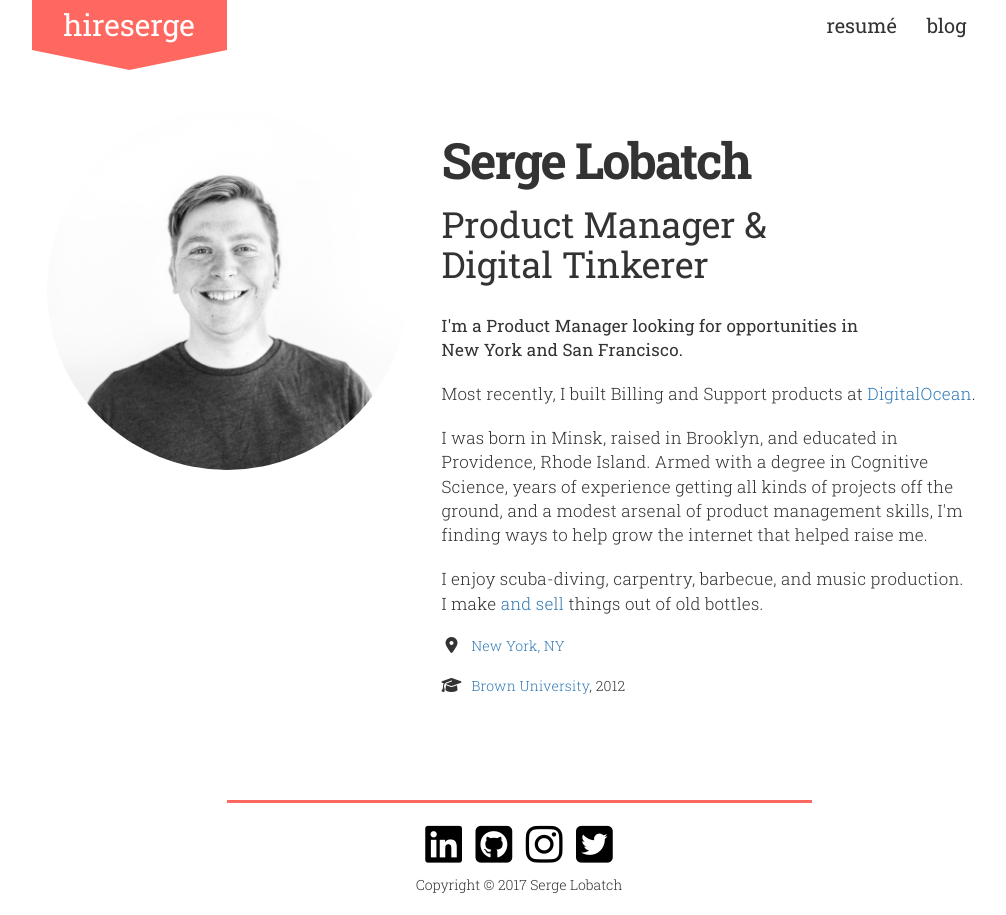
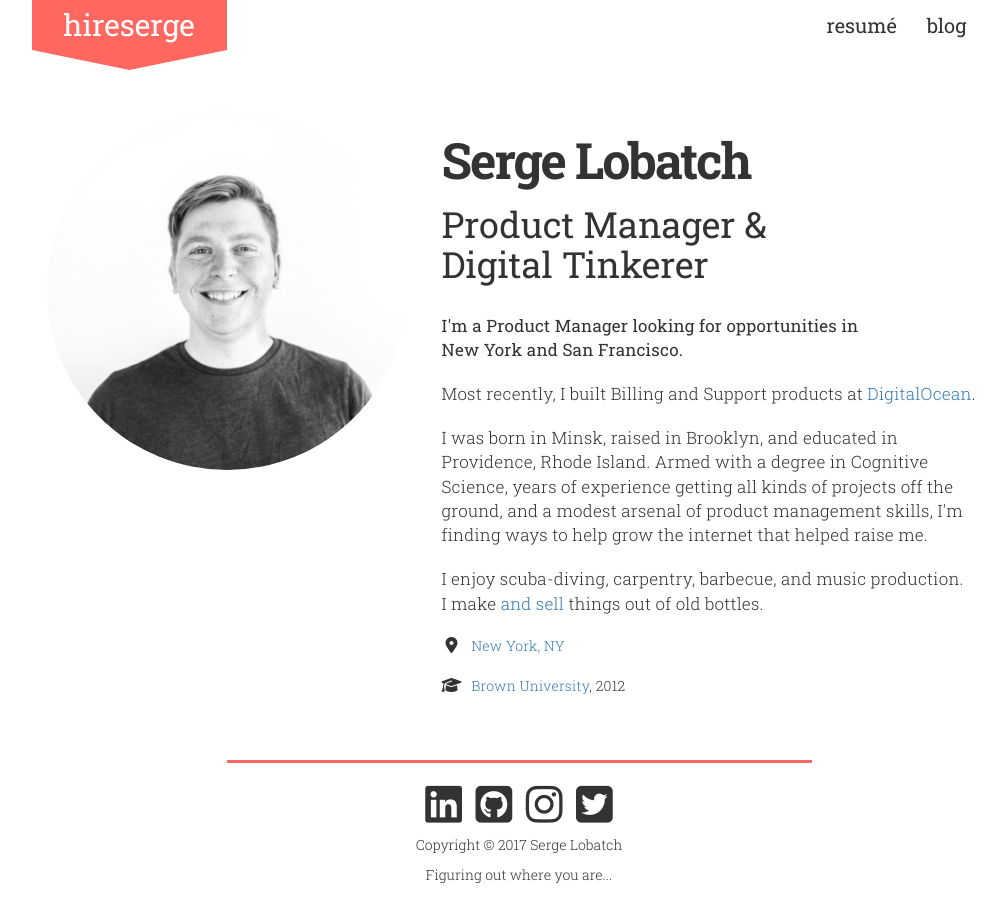
Before and after one commit to slobatch/slobatch.github.io, a Jekyll site: the page built from index.html, in a window 1280 px wide. Shown: the whole page, without its empty margins (121-1127 px from the left). Built offline with Jekyll 4.4.1, drawn with Linux system fonts in a browser that asks for light colours; nearby versions of some CDN libraries; part of the change alters nothing that is shown.

```diff
--- a/_includes/footer.html
+++ b/_includes/footer.html
@@ -20,7 +20,7 @@
     </div>
     <div class="row">
       <div class="col-xs-6 col-xs-offset-3">
-        <p id="demo"></p>
+        <p id="demo">Figuring out where you are...</p>
       </div>
     </div>
   </div>
--- a/_includes/head.html
+++ b/_includes/head.html
@@ -25,6 +25,5 @@
   <!-- Custom CSS -->
   <link rel="stylesheet" href="{{"/css/main.css" | prepend: site.baseurl }}" id="css-file">
   <script type="text/javascript" src="/js/suncalc.js"></script>
-  <script type="text/javascript" src="/js/dark-mode.js"></script>
 
 </head>
--- a/_layouts/home.html
+++ b/_layouts/home.html
@@ -8,7 +8,7 @@
 	  		{{content}}
 			{% include footer.html %}
 		</div>
-		<script src="js/darkout.js"></script>
+		<script src="js/getdark.js"></script>
 		<script src="https://code.jquery.com/jquery-1.10.2.min.js"></script>
 	  <script src="js/bootstrap.js"></script>
 	</body>
--- a/_sass/_footer.scss
+++ b/_sass/_footer.scss
@@ -6,7 +6,7 @@
   position:absolute;
   bottom:0;
   width:100%;
-  height:100px;   /* Height of the footer */
+  height:140px;   /* Height of the footer */
   text-align: center;
 }
 
@@ -60,7 +60,7 @@
 }
 
 .social-icons-area a{
-  color: black;
+  color: $text-color;
   padding: 0 5px 0 5px;
 }
 
--- a/js/dark-mode.js
+++ /dev/null
@@ -1,10 +0,0 @@
----
----
-
-// Insert CSS
-var css = document.getElementById("css-file");
-
-css.href = "{{"/css/main.css" | prepend: site.baseurl }}"
-
-
-// document.write('<link rel="stylesheet" href="{{"/css/main.css" | prepend: site.baseurl }}">');
--- a/js/darkout.js
+++ /dev/null
@@ -1,36 +0,0 @@
-
-var x = document.getElementById("demo");
-var userLat = undefined;
-var userLong = undefined;
-
-var locationOptions = {
-  enableHighAccuracy: true,
-  timeout: 5000,
-  maximumAge: 0
-};
-
-// Get Position
-
-function showPosition(position){
-  var crd = position.coords;
-  userLat = crd.latitude;
-  userLong = crd.longitude;
-
-  console.log('Your current position is:');
-  console.log(`Latitude : ${crd.latitude}`);
-  console.log(`Longitude: ${crd.longitude}`);
-  console.log(`More or less ${crd.accuracy} meters.`);
-  x.innerHTML = "Your location is " + crd.latitude + ", " + crd.longitude + ".";
-}
-
-function error(err){
-  console.warn(`ERROR(${err.code}): ${err.message}`);
-}
-
-if (navigator.geolocation) {
-  navigator.geolocation.getCurrentPosition(showPosition, error, locationOptions);
-} else {
-  console.log("Geolocation is not supported by this browser.")
-}
-
-// Get sunrise & sunset times for current location.
--- /dev/null
+++ b/js/getdark.js
@@ -0,0 +1,48 @@
+---
+---
+
+var demo = document.getElementById("demo")
+var date = new Date();
+var css = document.getElementById("css-file");
+
+var locationOptions = {
+  enableHighAccuracy: true,
+  timeout: 5000,
+  maximumAge: 0
+};
+
+// Get Position
+
+
+function error(err){
+  console.warn(`ERROR(${err.code}): ${err.message}`);
+}
+
+function getDark(){
+  if (navigator.geolocation) {
+    navigator.geolocation.getCurrentPosition(isDark, error, locationOptions);
+  } else {
+    console.log("Geolocation is not supported by this browser.")
+    return false;
+  }
+}
+
+// Get sunrise & sunset times for current location.
+function isDark(position){
+  console.log(position);
+  var times = SunCalc.getTimes(date, position.coords.latitude, position.coords.longitude)
+  var dusk = times.dusk;
+  var dawn = times.dawn;
+  if (date >= dawn && date <= dusk){
+    console.log("It's Daytime!");
+    css.href = "{{"/css/main.css" | prepend: site.baseurl }}"
+    demo.innerHTML = "It's light out! Nightmode not enabled."
+  }
+  else {
+    console.log("It's Nighttime!");
+    css.href = "{{"/css/dark-main.css" | prepend: site.baseurl }}"
+    demo.innerHTML = "It's dark out! Nightmode enabled."
+  }
+}
+
+getDark();
```
